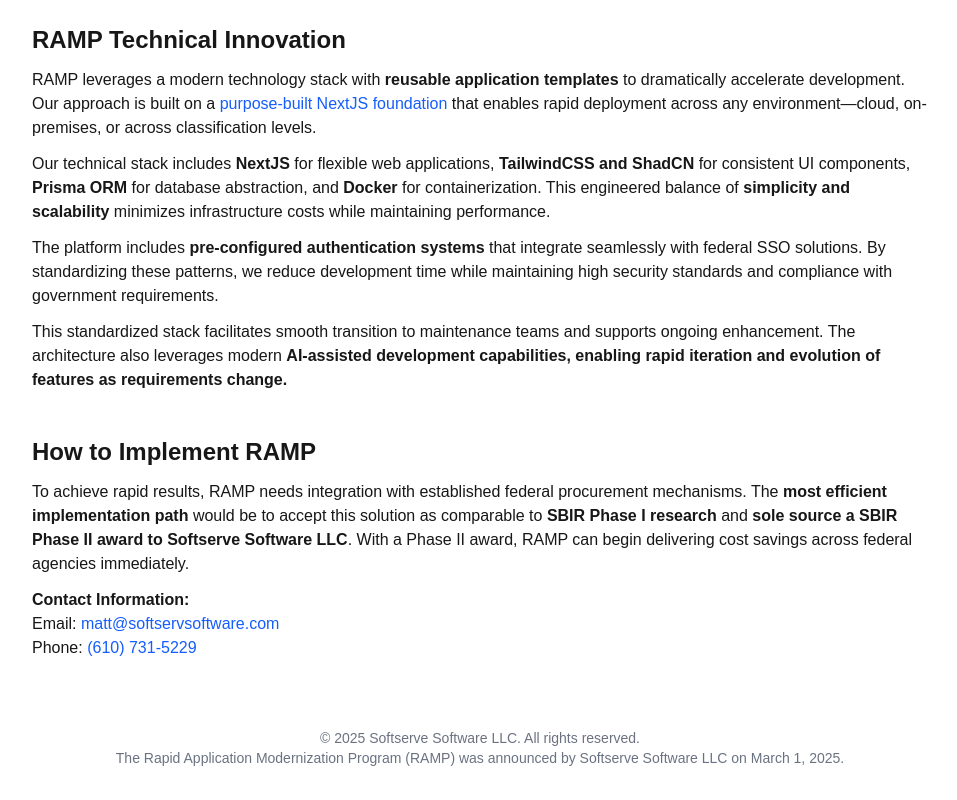
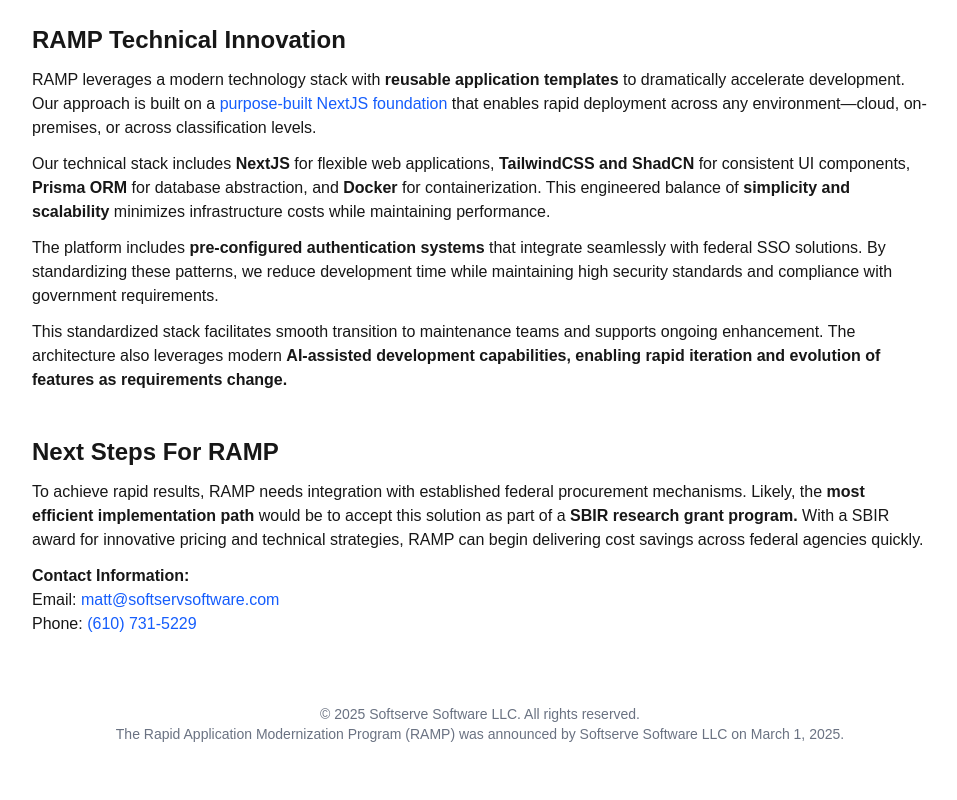
Before and after one commit to softservesoftware/ramp, a Next.js app in the folder webapp/: page / in a window 1280 px wide. Shown: the part 2831-3631 px from the top of the page, without its empty margins (160-1117 px from the left). After the commit the page ends 3607 px from the top, so only its background shows below. Built offline with nearby package versions, Linux system fonts and the light colour scheme.

Commit message:
updating copy

```diff
--- a/webapp/src/app/page.tsx
+++ b/webapp/src/app/page.tsx
@@ -120,16 +120,16 @@
           <p className="mb-3">
             This standardized stack facilitates smooth transition to maintenance teams and supports ongoing enhancement.
             The architecture also leverages modern <strong> AI-assisted development capabilities, enabling rapid iteration and evolution
-            of features as requirements change. </strong>
+              of features as requirements change. </strong>
           </p>
         </Section>
 
-        <Section title="How to Implement RAMP">
+        <Section title="Next Steps For RAMP">
           <p className="mb-3">
             To achieve rapid results, RAMP needs integration with established federal procurement mechanisms.
-            The <strong>most efficient implementation path</strong> would be to accept this solution as comparable to
-            <strong> SBIR Phase I research</strong> and <strong>sole source a SBIR Phase II award to Softserve Software LLC</strong>.
-            With a Phase II award, RAMP can begin delivering cost savings across federal agencies immediately.
+            Likely, the <strong>most efficient implementation path</strong> would be to accept this solution as part of a
+            <strong> SBIR research grant program.</strong> With a SBIR award for innovative pricing and technical strategies,
+            RAMP can begin delivering cost savings across federal agencies quickly.
           </p>
 
           <p className="mb-3">
```
